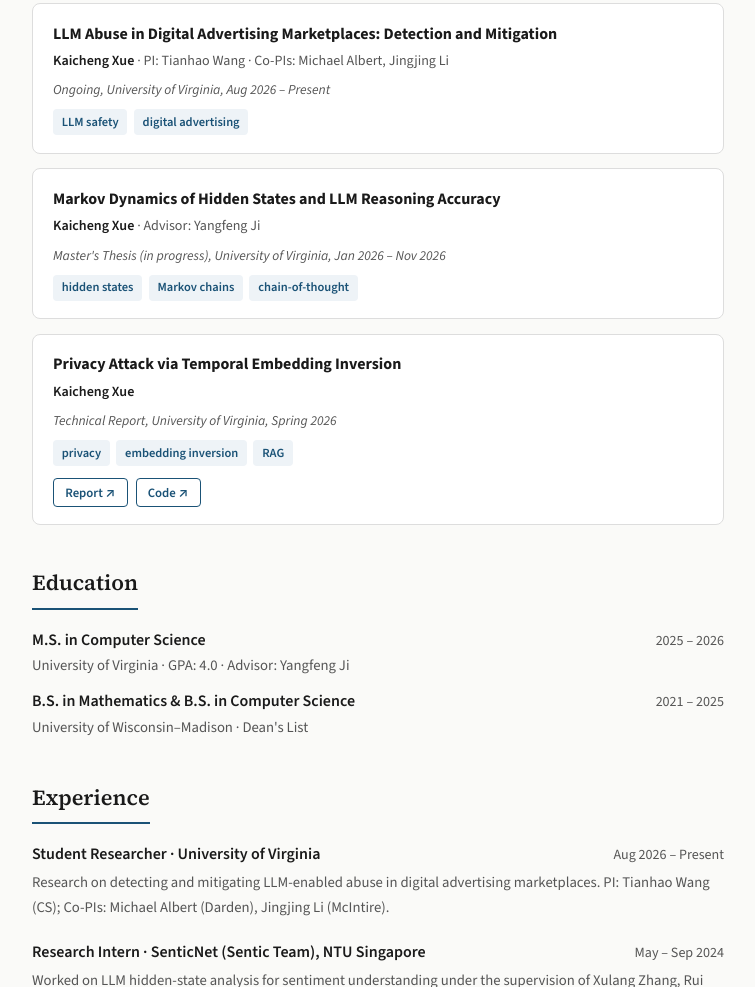
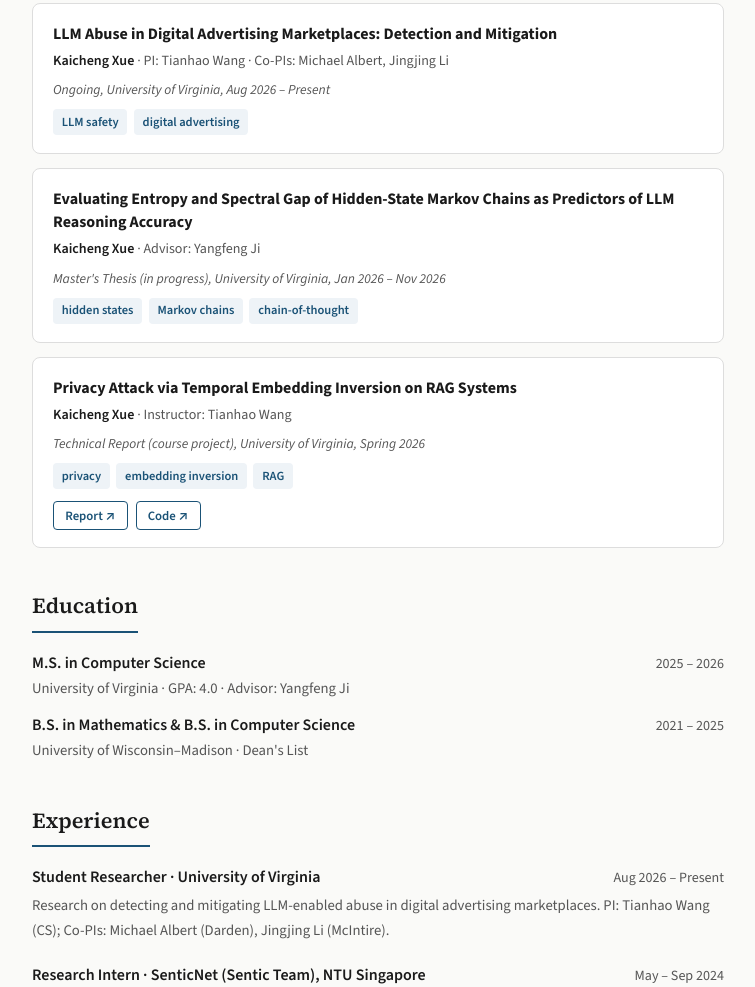
Before and after one commit to dldlzssdf/kaichengxue.github.io, a plain HTML site: page index.html in a window 1280 px wide. Shown: the part 1010-1997 px from the top of the page, without its empty margins (262-1017 px from the left). Drawn offline with nearby package versions, Linux system fonts and the light colour scheme.

Commit message:
Add files via upload

```diff
--- a/index.html
+++ b/index.html
@@ -340,7 +340,7 @@ footer {
     </div>
 
     <div class="pub">
-      <div class="title">Markov Dynamics of Hidden States and LLM Reasoning Accuracy</div>
+      <div class="title">Evaluating Entropy and Spectral Gap of Hidden-State Markov Chains as Predictors of LLM Reasoning Accuracy</div>
       <div class="authors"><strong>Kaicheng Xue</strong> · Advisor: Yangfeng Ji</div>
       <div class="venue">Master's Thesis (in progress), University of Virginia, Jan 2026 – Nov 2026</div>
       <div class="tags">
@@ -351,9 +351,9 @@ footer {
     </div>
 
     <div class="pub">
-      <div class="title">Privacy Attack via Temporal Embedding Inversion</div>
-      <div class="authors"><strong>Kaicheng Xue</strong></div>
-      <div class="venue">Technical Report, University of Virginia, Spring 2026</div>
+      <div class="title">Privacy Attack via Temporal Embedding Inversion on RAG Systems</div>
+      <div class="authors"><strong>Kaicheng Xue</strong> · Instructor: Tianhao Wang</div>
+      <div class="venue">Technical Report (course project), University of Virginia, Spring 2026</div>
       <div class="tags">
         <span>privacy</span>
         <span>embedding inversion</span>
```
